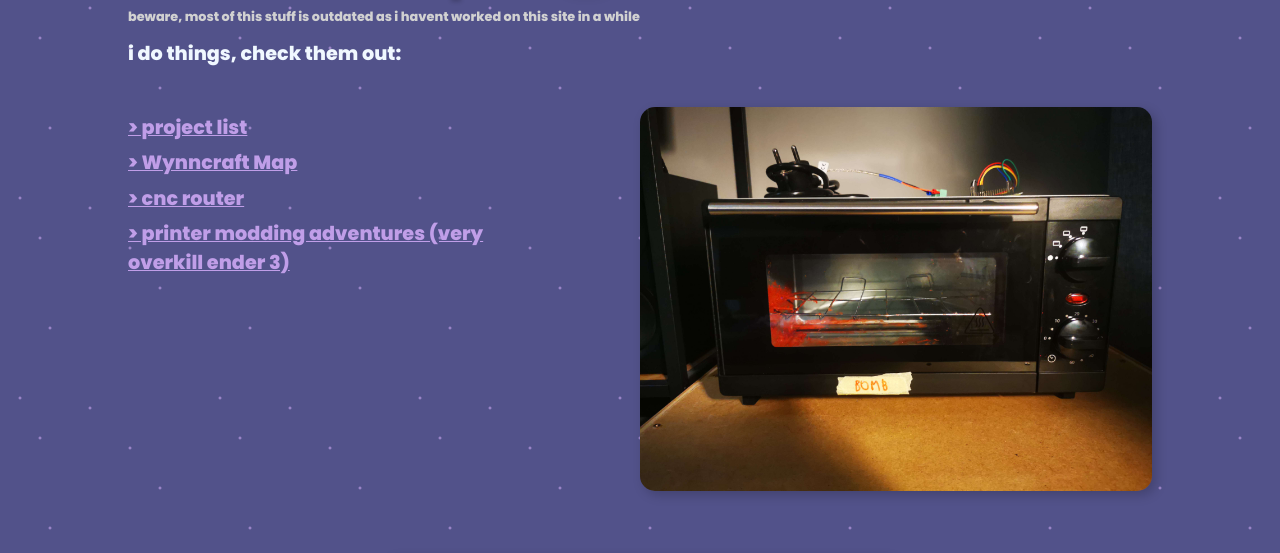
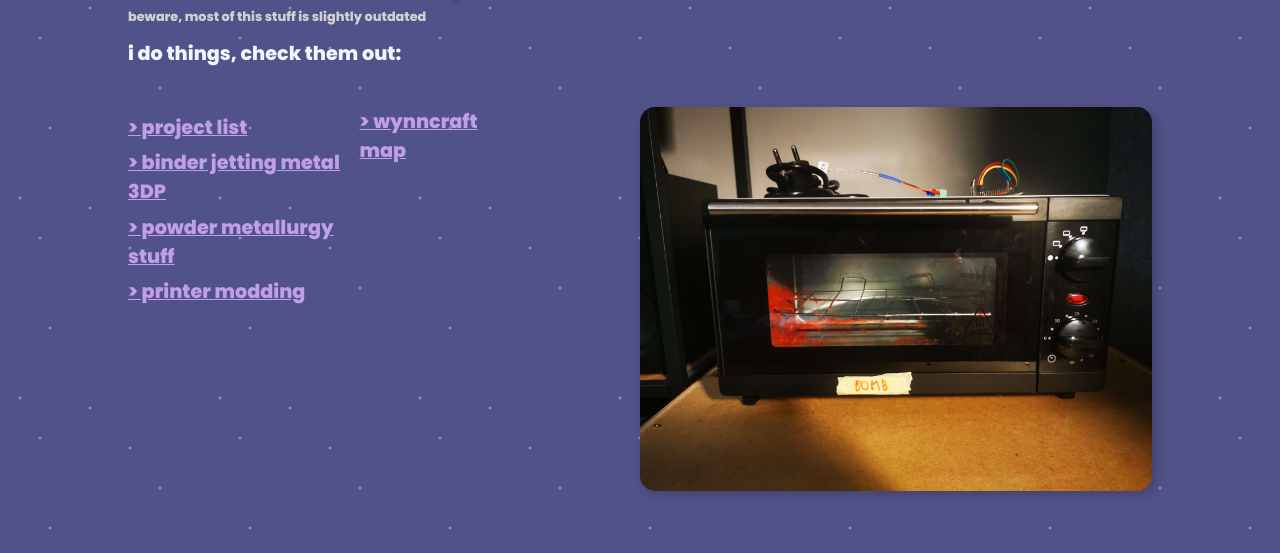
Before and after one commit to Catniped/catniped.github.io, a plain HTML site: page index.html in a window 1280 px wide. Shown: the part 232-785 px from the top of the page. Drawn offline with Linux system fonts and the light colour scheme.

Commit message:
workflow update and index

```diff
--- a/index.html
+++ b/index.html
@@ -27,14 +27,15 @@
         <p class="title" style="margin-right: 0.5vw; margin-bottom: 0; margin-top: 0;">Hi, i'm Catniped</p>
         <img class="image1" style="margin-bottom: 0;" src="https://cdn.discordapp.com/avatars/365909768306688000/e3db77db5adcc44de8a431ad9707462f.webp?size=128" alt="My pfp">
     </div>
-    <p class="subtext" style="margin-left: 10%; margin-top: 0.1svw;">beware, most of this stuff is outdated as i havent worked on this site in a while</p>
+    <p class="subtext" style="margin-left: 10%; margin-top: 0.1svw;">beware, most of this stuff is slightly outdated</p>
     <p class="content">i do things, check them out:</p><br>
 
     <div class="content" style="display: flex;">
     <div class="links"><a href="projects.html">> project list</a><br>
-    <a href="https://catniped.xyz/wynnmap/">> Wynncraft Map</a><br>
-    <a href="posts/rapidproto.html">> cnc router</a><br>
-    <a href="posts/ender3.html">> printer modding adventures (very overkill ender 3)</a></div>
+    <a href="posts/binderjetting.html">> binder jetting metal 3DP</a><br>
+    <a href="posts/metallurgy-devices.html">> powder metallurgy stuff</a><br>
+    <a href="posts/ender3.html">> printer modding</a></div>
+    <a href="https://catniped.xyz/wynnmap/">> wynncraft map</a><br>
     <a href=""><img class="image3" src="assets/bomb2.jpg"></a>
     </div><br>
 
```
Also changed, not shown: 1 other file.
